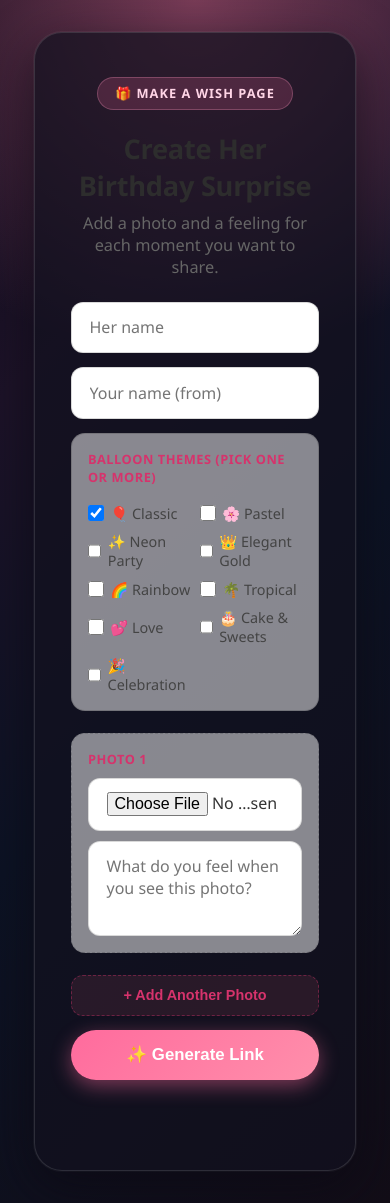
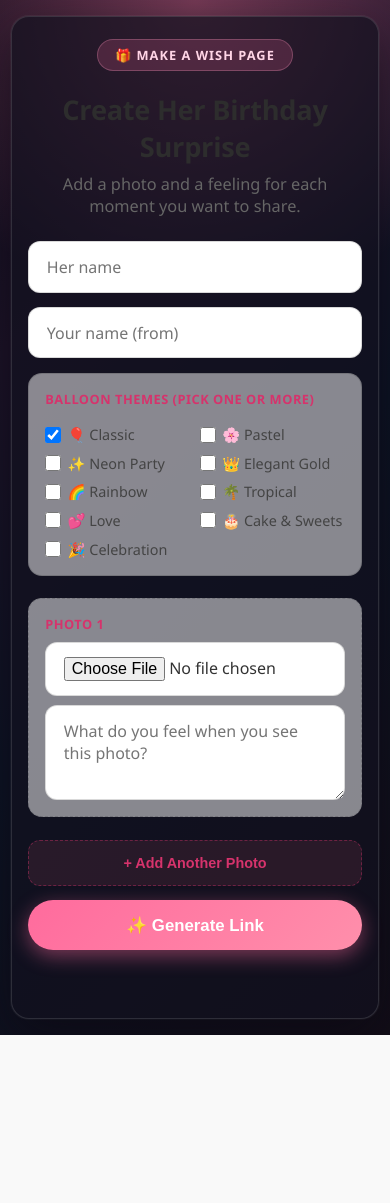
Before and after one commit to yaswanthkumarpalle/birthday, a Flask app: page / in a window 390 px wide. After the commit the page ends 1035 px from the top, so only its background shows below. Run offline with Flask 3, Linux system fonts and the light colour scheme.

Commit message:
7th commit

```diff
--- a/static/style.css
+++ b/static/style.css
@@ -911,6 +911,61 @@ body.theme-celebration { background: radial-gradient(circle at top, rgba(246, 21
     }
 }
 
+@media (max-width: 600px) {
+    body {
+        align-items: flex-start;
+        padding: 1rem 0.7rem;
+    }
+
+    .card,
+    .slideshow-card {
+        width: 100%;
+        max-width: none;
+        border-radius: 18px;
+        padding: 1.35rem 1rem;
+    }
+
+    .form-card h1 {
+        font-size: 1.45rem;
+    }
+
+    .form-card .subtitle {
+        margin-bottom: 1rem;
+    }
+
+    .theme-checkboxes {
+        grid-template-columns: 1fr;
+    }
+
+    .game-form input[type="text"],
+    .game-form input[type="file"],
+    .game-form textarea,
+    .add-btn,
+    .play-btn {
+        min-height: 46px;
+    }
+
+    .slide-stage {
+        min-height: 310px;
+        padding-right: 0;
+    }
+
+    .slide-photo-wrap {
+        width: min(72vw, 220px);
+        height: min(72vw, 220px);
+    }
+
+    .slide-feeling {
+        width: 100%;
+        font-size: 1rem;
+    }
+
+    .slide-nav {
+        width: 44px;
+        height: 44px;
+    }
+}
+
 /* ============ Create/Created form pages ============ */
 .form-card h1 { font-size: 1.7rem; color: #2d2d2d; margin-bottom: 0.5rem; }
 .form-card .subtitle { color: #666; margin-bottom: 1.5rem; }
--- a/templates/create.html
+++ b/templates/create.html
@@ -4,7 +4,7 @@
     <meta charset="UTF-8">
     <meta name="viewport" content="width=device-width, initial-scale=1.0">
     <title>Create a Birthday Wish</title>
-    <link rel="stylesheet" href="{{ url_for('static', filename='style.css', v='20260904-chrome-fix') }}">
+    <link rel="stylesheet" href="{{ url_for('static', filename='style.css', v='20260904-responsive-v2') }}">
 </head>
 <body>
     <main class="card form-card">
--- a/templates/created.html
+++ b/templates/created.html
@@ -4,7 +4,7 @@
     <meta charset="UTF-8">
     <meta name="viewport" content="width=device-width, initial-scale=1.0">
     <title>Your Link is Ready</title>
-    <link rel="stylesheet" href="{{ url_for('static', filename='style.css', v='20260904-chrome-fix') }}">
+    <link rel="stylesheet" href="{{ url_for('static', filename='style.css', v='20260904-responsive-v2') }}">
 </head>
 <body>
     <main class="card form-card">
--- a/templates/wish.html
+++ b/templates/wish.html
@@ -4,7 +4,7 @@
     <meta charset="UTF-8">
     <meta name="viewport" content="width=device-width, initial-scale=1.0">
     <title>Happy Birthday, {{ name }}!</title>
-    <link rel="stylesheet" href="{{ url_for('static', filename='style.css', v='20260904-chrome-fix') }}">
+    <link rel="stylesheet" href="{{ url_for('static', filename='style.css', v='20260904-responsive-v2') }}">
 </head>
 <body>
     <div class="sparkle-field" id="sparkle-field"></div>
```
